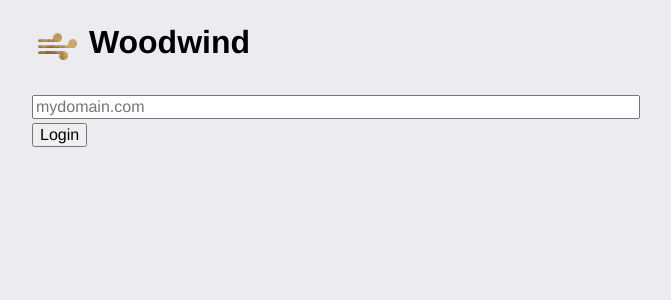
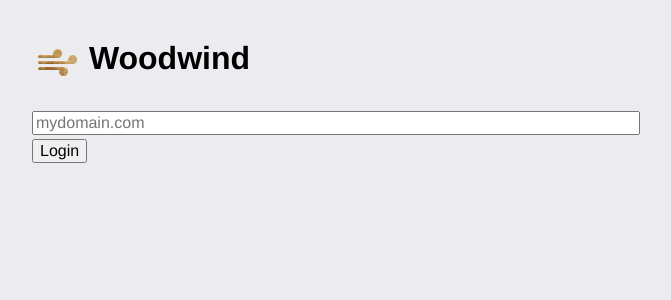
Before and after one commit to kylewm/woodwind, a Flask app: page / in a window 1280 px wide. Shown: the top 300 px of the page, without its empty margins (308-979 px from the left). Run offline with Flask 2, Linux system fonts and the light colour scheme; parts of the project's set-up code (start-up, migrations or seed data) failed here and were passed over; some libraries are stand-ins or nearby versions.

Commit message:
add a little padding to the top of the screen

```diff
--- a/woodwind/static/style.css
+++ b/woodwind/static/style.css
@@ -359,6 +359,7 @@ th {
 /*$body-font: Georgia, Times New Roman, serif;*/
 /* Subtlety of Hue */
 body {
+    padding-top: 1em;
   font: 12pt Helvetica, Arial, sans-serif;
   background: #ECEBF0; }
 
--- a/woodwind/static/style.scss
+++ b/woodwind/static/style.scss
@@ -18,6 +18,7 @@ $box-shadow: 0 0 2px $sirocco;
 body {
     font: 12pt $body-font;
     background: $athens-gray;
+    padding-top: 1em;
 }
 
 
```
